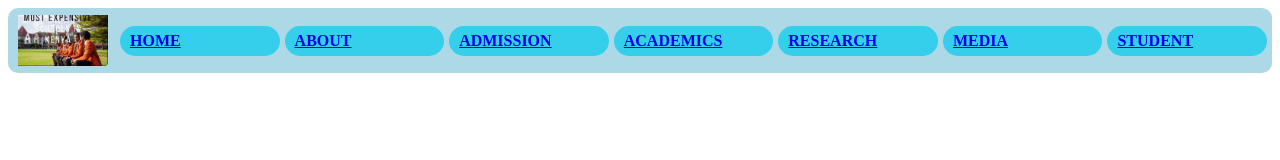
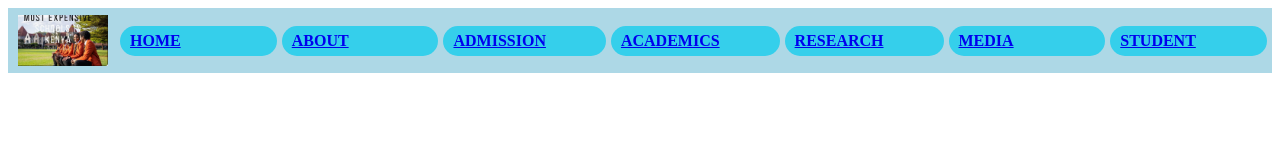
Before and after one commit to masiga002/web_assignment, a plain HTML site: page index.html in a window 1280 px wide. Drawn offline with Linux system fonts and the light colour scheme.

Commit message:
Update index.html

```diff
--- a/index.html
+++ b/index.html
@@ -18,8 +18,8 @@
                     background-color: lightblue;
                     justify-content: space-between;
                     align-items: center;
-                    max-width: 100%;
-                    border-radius: 10PX;
+
+                    flex: 1;
                     position: sticky;
                     top: 0;
 
@@ -47,7 +47,7 @@
                     align-items: center;
                     padding-left: 10px;
                     padding-right: 60px;
-                    min-width: 40px;
+
                     border-radius: 25px;
                     cursor: pointer;
                     position: sticky;
```
